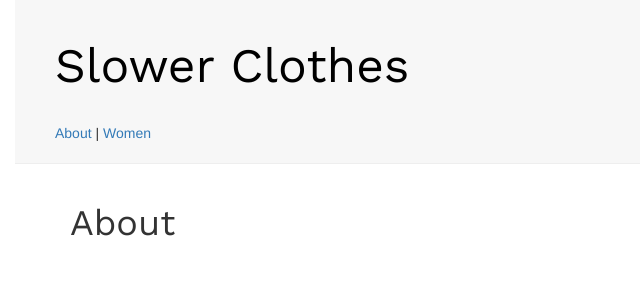
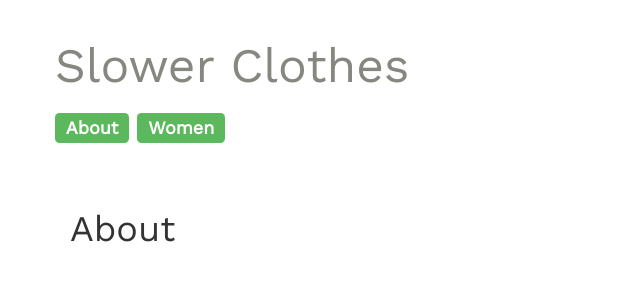
Before and after one commit to nataliasayang/slower-clothes, a Django app: page /about/ in a window 1280 px wide. Shown: the top 300 px of the page, without its empty margins (0-640 px from the left). Run offline with Django 3.2, Linux system fonts and the light colour scheme; some libraries are stand-ins or nearby versions.

Commit message:
More formatting and CSS updates.

```diff
--- a/blog/static/css/blog.css
+++ b/blog/static/css/blog.css
@@ -1,12 +1,18 @@
 .page-header {
-    background-color: #F7F7F7;
+    background-color: #FFFFFF;
     margin-top: 0;
+    border-bottom: 1px solid #FFFFFF;
     padding: 20px 20px 20px 40px;
 }
 
 .page-header h1, .page-header h1 a, .page-header h1 a:visited, .page-header h1 a:active {
-    color: #000000;
+    color: #878781; /* Color of header title text */
     font-size: 36pt;
+    text-decoration: none;
+}
+
+.page-header h3, .page-header h3 a, .page-header h3 a:visited, .page-header h3 a:active {
+    color: #FFFFFF;
     text-decoration: none;
 }
 
--- a/blog/templates/blog/base.html
+++ b/blog/templates/blog/base.html
@@ -14,7 +14,11 @@
               <p class="top-menu">Hello {{ user.username }} <small>(<a href="{% url 'logout' %}">Log out</a>)</small></p>
             {% endif %}
             <h1><a href="/">Slower Clothes</a></h1>
-            <br><a href="/about/">About</a> | <a href="/women/">Women</a>
+<!--            <br><a href="/about/">About</a> | <a href="/women/">Women</a> -->
+              <h3>
+                <span class="label label-success"><a href="/about/">About</a></span>
+                <span class="label label-success"><a href="/women/">Women</a></span>
+              </h3>
 
         </div>
         <div class="content container">
```
